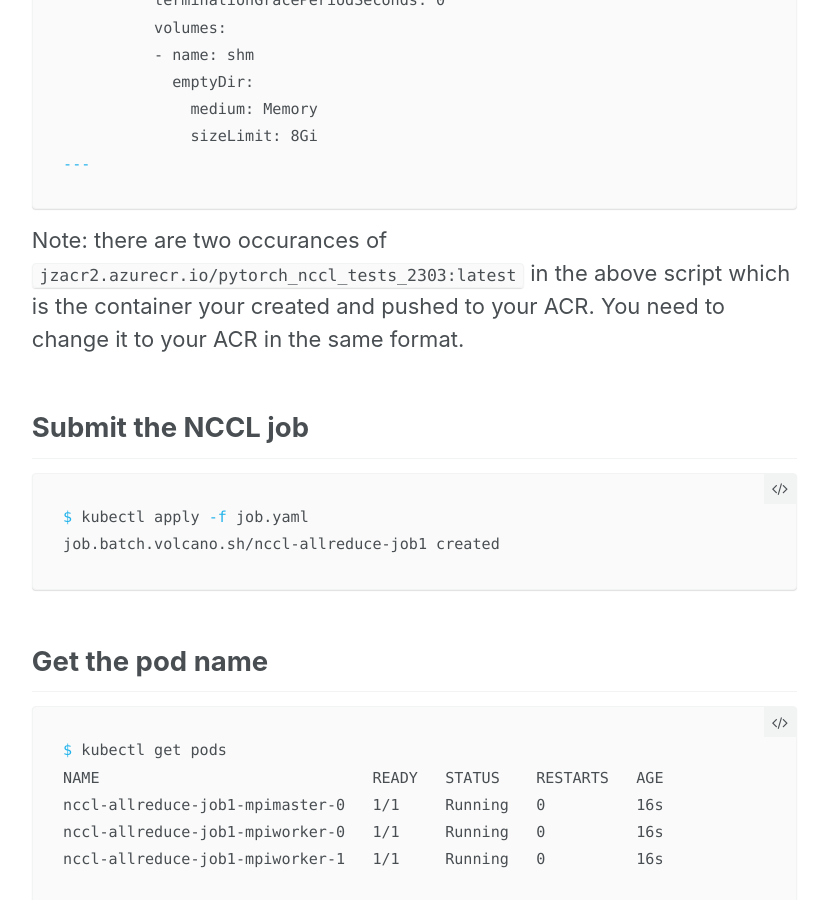
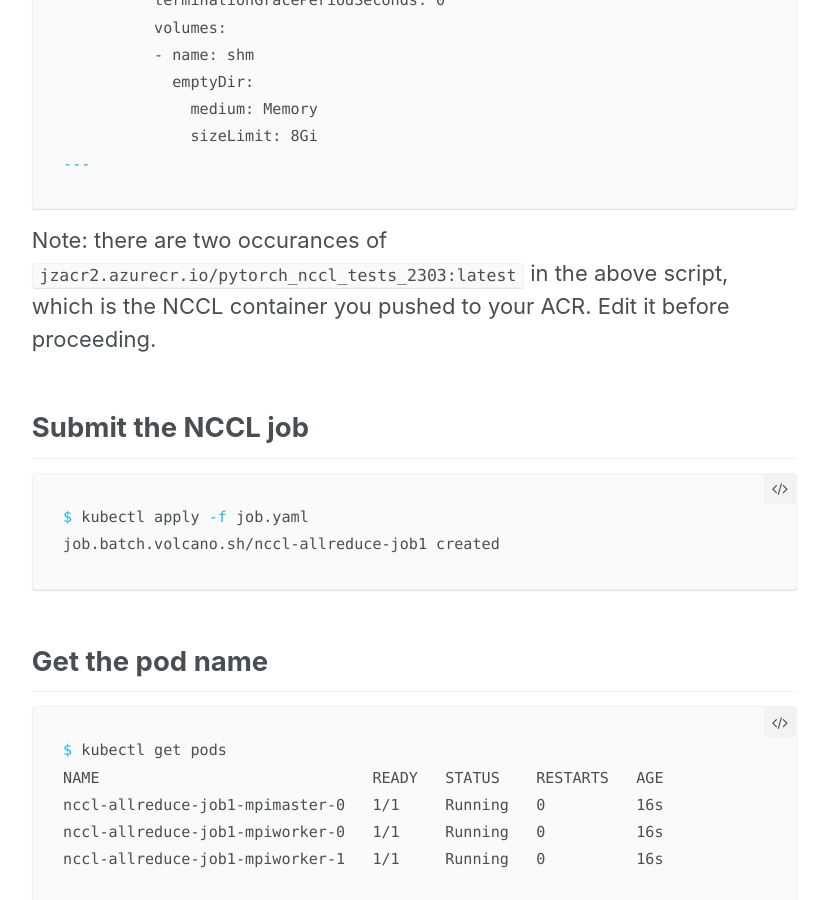
Before and after one commit to JingchaoZhang/JingchaoZhang.github.io, a Jekyll site: the page built from _posts/2023-09-11-NCCL test on AKS NVmV4 VM.md, in a window 1280 px wide and 900 px high, scrolled down 12728 px. Shown: the whole window, without its empty margins (252-1080 px from the left). Built offline with Jekyll 4.4.1, drawn with Linux system fonts in a browser that asks for light colours.

Commit message:
Update 2023-09-11-NCCL test on AKS NVmV4 VM.md

````diff
--- a/_posts/2023-09-11-NCCL test on AKS NVmV4 VM.md
+++ b/_posts/2023-09-11-NCCL test on AKS NVmV4 VM.md
@@ -410,7 +410,7 @@ spec:
               sizeLimit: 8Gi
 ---
 ```
-Note: there are two occurances of `jzacr2.azurecr.io/pytorch_nccl_tests_2303:latest` in the above script which is the container your created and pushed to your ACR. You need to change it to your ACR in the same format.
+Note: there are two occurances of `jzacr2.azurecr.io/pytorch_nccl_tests_2303:latest` in the above script, which is the NCCL container you pushed to your ACR. Edit it before proceeding.
 
 ## Submit the NCCL job
 ```bash
````
